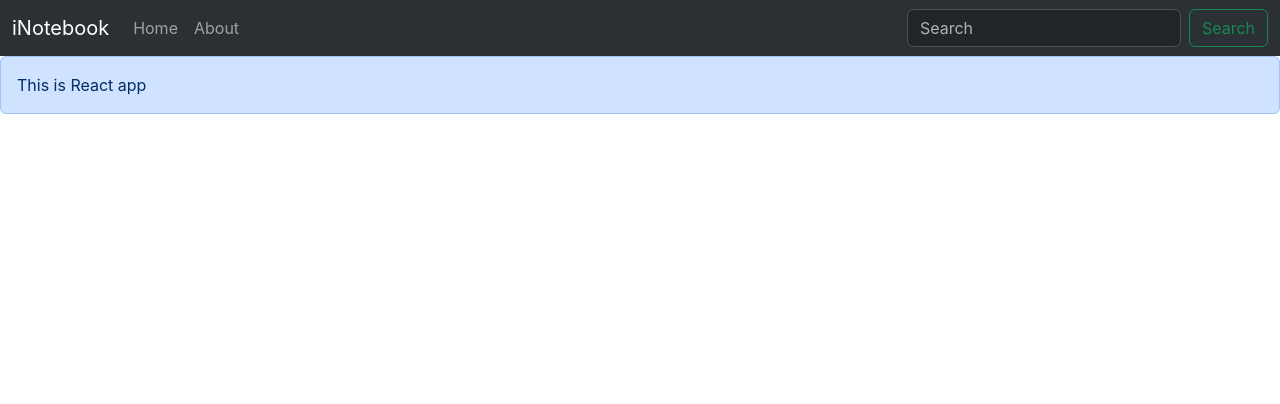
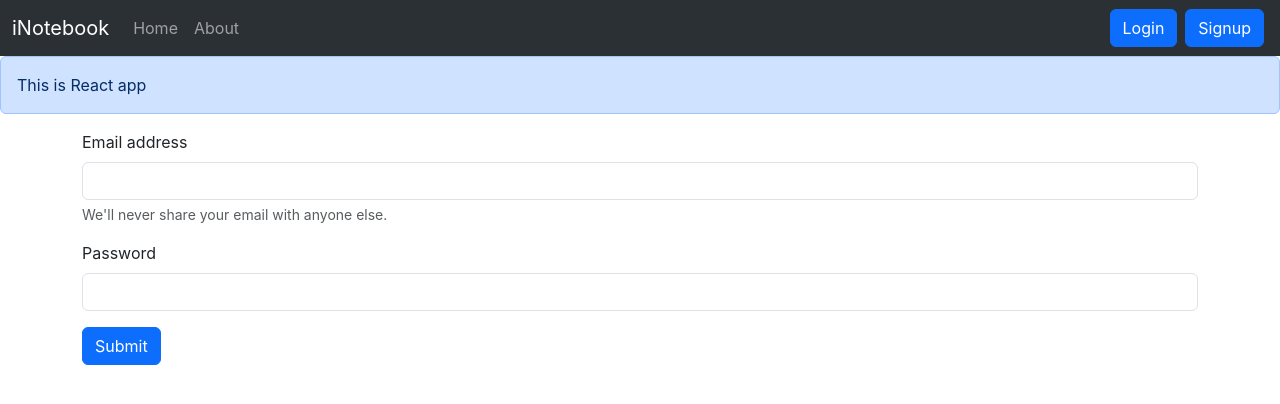
Before and after one commit to swaraj-ssk/iNotebook-with-React-and-Express, a React (Create React App) app: page /login in a window 1280 px wide. Shown: the top 404 px of the page. Built offline with nearby package versions, Linux system fonts and the light colour scheme.

Commit message:
Added Login Component

```diff
--- a/src/App.js
+++ b/src/App.js
@@ -2,6 +2,8 @@ import './App.css';
 import Navbar from './components/Navbar';
 import Home from './components/Home';
 import About from './components/About';
+import Login from './components/Login';
+import Signup from './components/Signup';
 import {
   BrowserRouter,
   Routes,
@@ -21,6 +23,8 @@ function App() {
             <Routes>
               <Route exact path="/" element={<Home />} />
               <Route exact path="/about" element={<About />} />
+              <Route exact path="/login" element={<Login />} />
+              <Route exact path="/signup" element={<Signup />} />
             </Routes>
           </div>
         </BrowserRouter>
--- /dev/null
+++ b/src/components/Login.js
@@ -0,0 +1,55 @@
+import React, { useState } from 'react'
+import { useNavigate } from 'react-router-dom';
+
+
+const Login = () => {
+
+    const [credentials, setCredentials] = useState({email:"", password:""});
+
+    const onChange = (e) => {
+        setCredentials({...credentials, [e.target.name] : e.target.value })
+    }
+
+    const navigate = useNavigate();
+
+    const handleSubmit = async (e)=>{
+        e.preventDefault();
+        const response = await fetch("http://localhost:7789/api/auth/login", {
+            method: 'POST',
+            headers: {
+              'Content-Type': 'application/json'
+            },
+            body: JSON.stringify({email: credentials.email , password : credentials.password})
+        })
+        const json = await response.json();
+        console.log(json)
+
+        if(json.success){
+            //Save auth token and redirect
+            localStorage.setItem('token', json.authtoken);
+            navigate("/");
+        }
+        else{
+            alert("Invalid credentials");
+        }
+
+    }
+    return (
+        <div>
+            <form onSubmit={handleSubmit}>
+                <div className="mb-3">
+                    <label htmlFor="email" className="form-label">Email address</label>
+                    <input type="email" className="form-control" id="email" aria-describedby="emailHelp" name='email' value={credentials.email} onChange={onChange}/>
+                        <div id="emailHelp" className="form-text">We'll never share your email with anyone else.</div>
+                </div>
+                <div className="mb-3">
+                    <label htmlFor="password" className="form-label">Password</label>
+                    <input type="password" className="form-control" id="password" name='password' value={credentials.password} onChange={onChange}/>
+                </div>
+                <button type="submit" className="btn btn-primary">Submit</button>
+            </form>
+        </div>
+    )
+}
+
+export default Login
--- a/src/components/Navbar.js
+++ b/src/components/Navbar.js
@@ -22,8 +22,8 @@ const Navbar = () => {
                         </li>
                     </ul>
                     <form className="d-flex" role="search">
-                        <input className="form-control me-2" type="search" placeholder="Search" aria-label="Search" />
-                        <button className="btn btn-outline-success" type="submit">Search</button>
+                        <Link className="btn btn-primary mx-1" to="/login" role="button">Login</Link>
+                        <Link className="btn btn-primary mx-1" to="/signup" role="button">Signup</Link>
                     </form>
                 </div>
             </div>
--- /dev/null
+++ b/src/components/Signup.js
@@ -0,0 +1,11 @@
+import React from 'react'
+
+const Signup = () => {
+  return (
+    <div>
+        I am SignUp
+    </div>
+  )
+}
+
+export default Signup
```
Also changed, not shown: 1 other file (tests, documents, lock files or other folders).
